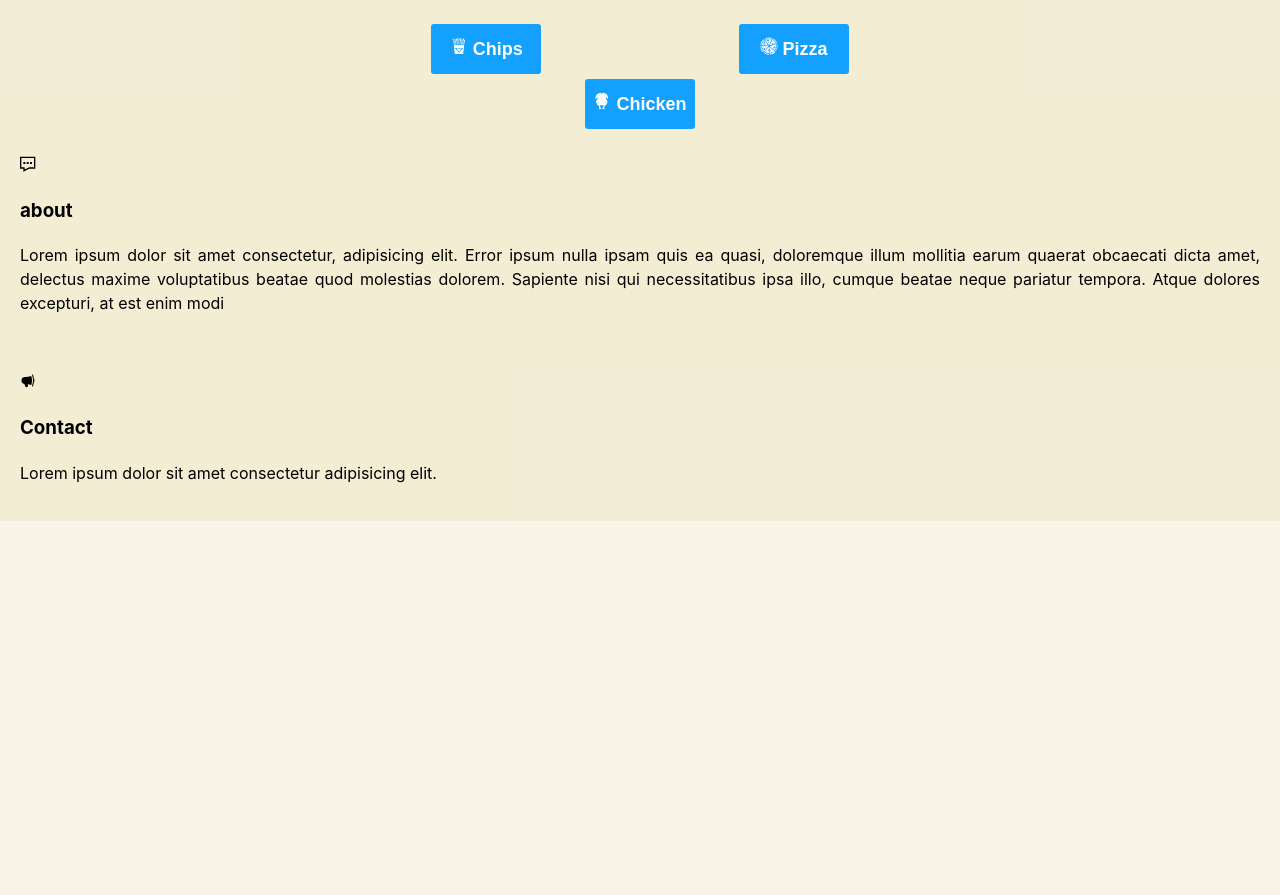
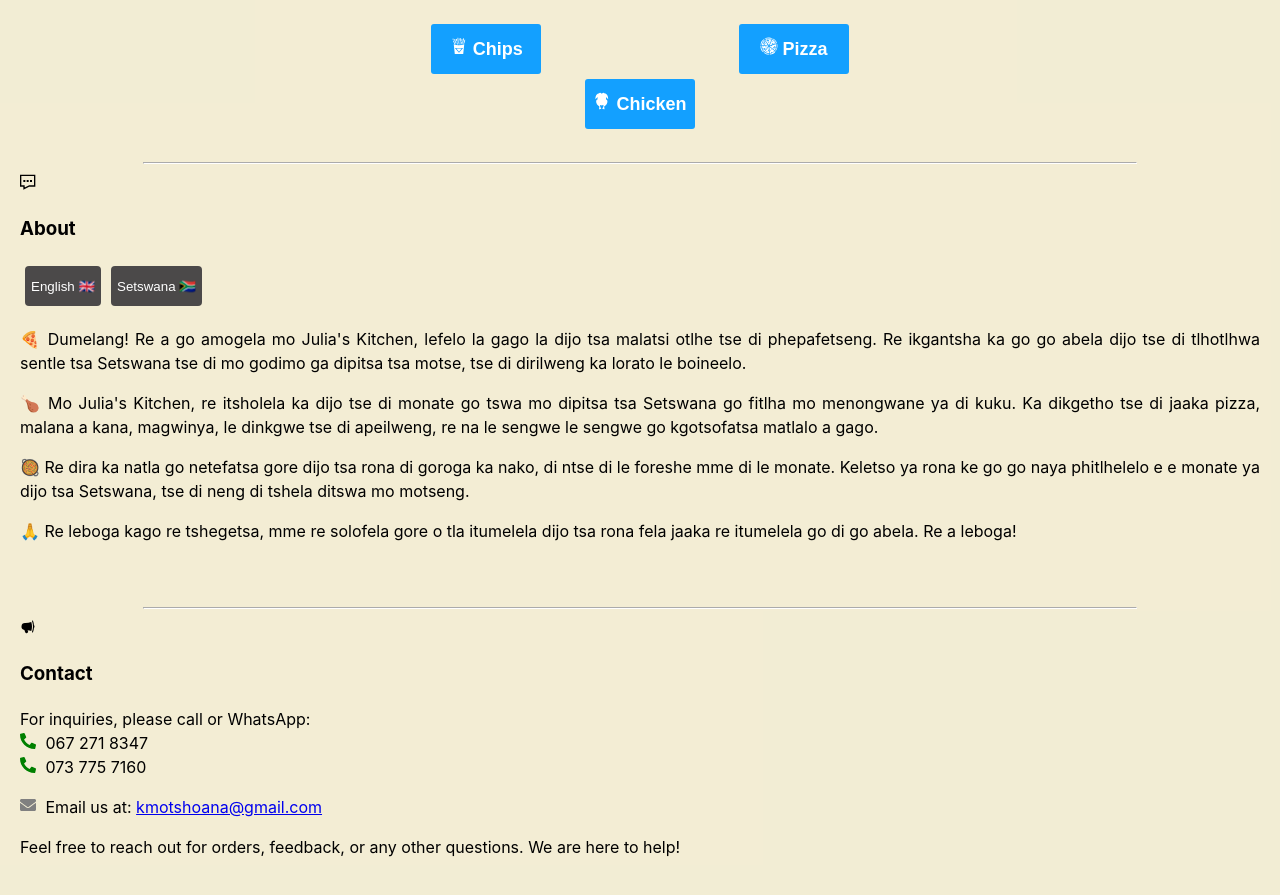
Before and after one commit to Kebalepile/charmis_kitchen, a React (Vite) app in the folder frontend/: page / in a window 1280 px wide. Shown: the part 660-1555 px from the top of the page. Before the commit the page ends 1181 px from the top, so only its background shows below. Built offline with nearby package versions, Linux system fonts and the light colour scheme; no server answers.

Commit message:
add content

```diff
--- a/frontend/src/components/About.jsx
+++ b/frontend/src/components/About.jsx
@@ -1,18 +1,71 @@
-import React from 'react'
+import React, { useState } from 'react'
 import { GrContact } from 'react-icons/gr'
 
 export default function About () {
-  return (
-    <section id='about'>
-      <GrContact />
-      <h3> about </h3>
+  const [language, setLanguage] = useState('setswana')
+
+  const englishContent = (
+    <section>
       <p>
-        Lorem ipsum dolor sit amet consectetur, adipisicing elit. Error ipsum
-        nulla ipsam quis ea quasi, doloremque illum mollitia earum quaerat
-        obcaecati dicta amet, delectus maxime voluptatibus beatae quod molestias
-        dolorem. Sapiente nisi qui necessitatibus ipsa illo, cumque beatae neque
-        pariatur tempora. Atque dolores excepturi, at est enim modi
+        🍕 Welcome to Julia's Kitchen, your go-to web app for homemade fast
+        food! We specialize in offering a variety of delicious homemade dishes
+        and drinks, all available for prepaid order.
+      </p>
+      <p>
+        🍗 At Julia's Kitchen, we pride ourselves on serving homemade African
+        township cuisine. From pizza and chicken wings to magwinya and baked
+        cookies, we have something to satisfy every craving.
+      </p>
+      <p>
+        🥘 Our goal is to ensure that our food arrives fresh and tasty,
+        providing you with a delightful experience of traditional Setswana
+        meals. Thank you for your support, and we hope you enjoy our food as
+        much as we enjoy making it for you!
       </p>
     </section>
   )
+
+  const setswanaContent = (
+    <section>
+      <p>
+        🍕 Dumelang! Re a go amogela mo Julia's Kitchen, lefelo la gago la dijo
+        tsa malatsi otlhe tse di phepafetseng. Re ikgantsha ka go go abela dijo
+        tse di tlhotlhwa sentle tsa Setswana tse di mo godimo ga dipitsa tsa
+        motse, tse di dirilweng ka lorato le boineelo.
+      </p>
+      <p>
+        🍗 Mo Julia's Kitchen, re itsholela ka dijo tse di monate go tswa mo
+        dipitsa tsa Setswana go fitlha mo menongwane ya di kuku. Ka dikgetho tse
+        di jaaka pizza, malana a kana, magwinya, le dinkgwe tse di apeilweng, re
+        na le sengwe le sengwe go kgotsofatsa matlalo a gago.
+      </p>
+      <p>
+        🥘 Re dira ka natla go netefatsa gore dijo tsa rona di goroga ka nako,
+        di ntse di le foreshe mme di le monate. Keletso ya rona ke go go naya
+        phitlhelelo e e monate ya dijo tsa Setswana, tse di neng di tshela
+        ditswa mo motseng.
+      </p>
+      <p>
+        🙏 Re leboga kago re tshegetsa, mme re solofela gore o tla itumelela
+        dijo tsa rona fela jaaka re itumelela go di go abela. Re a leboga!
+      </p>
+    </section>
+  )
+
+  return (
+    <div id='about'>
+      <hr className='bg-hr' />
+      <GrContact />
+      <h3>About</h3>
+      <div>
+        <button onClick={() => setLanguage('english')} className='lang-button'>
+          English 🇬🇧
+        </button>
+        <button onClick={() => setLanguage('setswana')} className='lang-button'>
+          Setswana 🇿🇦
+        </button>
+      </div>
+      {language === 'english' ? englishContent : setswanaContent}
+    </div>
+  )
 }
--- a/frontend/src/components/Contact.jsx
+++ b/frontend/src/components/Contact.jsx
@@ -1,12 +1,42 @@
 import React from 'react'
 import { HiMegaphone } from 'react-icons/hi2'
+import { FaPhone, FaEnvelope } from 'react-icons/fa'
 
 export default function Contact () {
   return (
     <section id='contact'>
+      <hr className='bg-hr' />
       <HiMegaphone />
       <h3>Contact</h3>
-      <p>Lorem ipsum dolor sit amet consectetur adipisicing elit.</p>
+      <p>
+        For inquiries, please call or WhatsApp:
+        <br />
+        <FaPhone
+          style={{
+            color: 'green',
+            marginRight: '5px',
+            transform: 'rotate(90deg)'
+          }}
+        />{' '}
+        067 271 8347
+        <br />
+        <FaPhone
+          style={{
+            color: 'green',
+            marginRight: '5px',
+            transform: 'rotate(90deg)'
+          }}
+        />{' '}
+        073 775 7160
+      </p>
+      <p>
+        <FaEnvelope style={{ color: 'gray', marginRight: '5px' }} /> Email us
+        at: <a href='mailto:kmotshoana@gmail.com'>kmotshoana@gmail.com</a>
+      </p>
+      <p>
+        Feel free to reach out for orders, feedback, or any other questions. We
+        are here to help!
+      </p>
     </section>
   )
 }
--- a/frontend/src/index.css
+++ b/frontend/src/index.css
@@ -840,3 +840,13 @@ button.pop {
 .order-display-details p {
   margin-bottom: 5px;
 }
+
+.lang-button{
+  border:none;
+  height:40px;
+  margin:5px;
+  background:rgb(75, 73, 73);
+  border-radius: 4px;
+  color:white;
+  cursor:pointer;
+}
```
